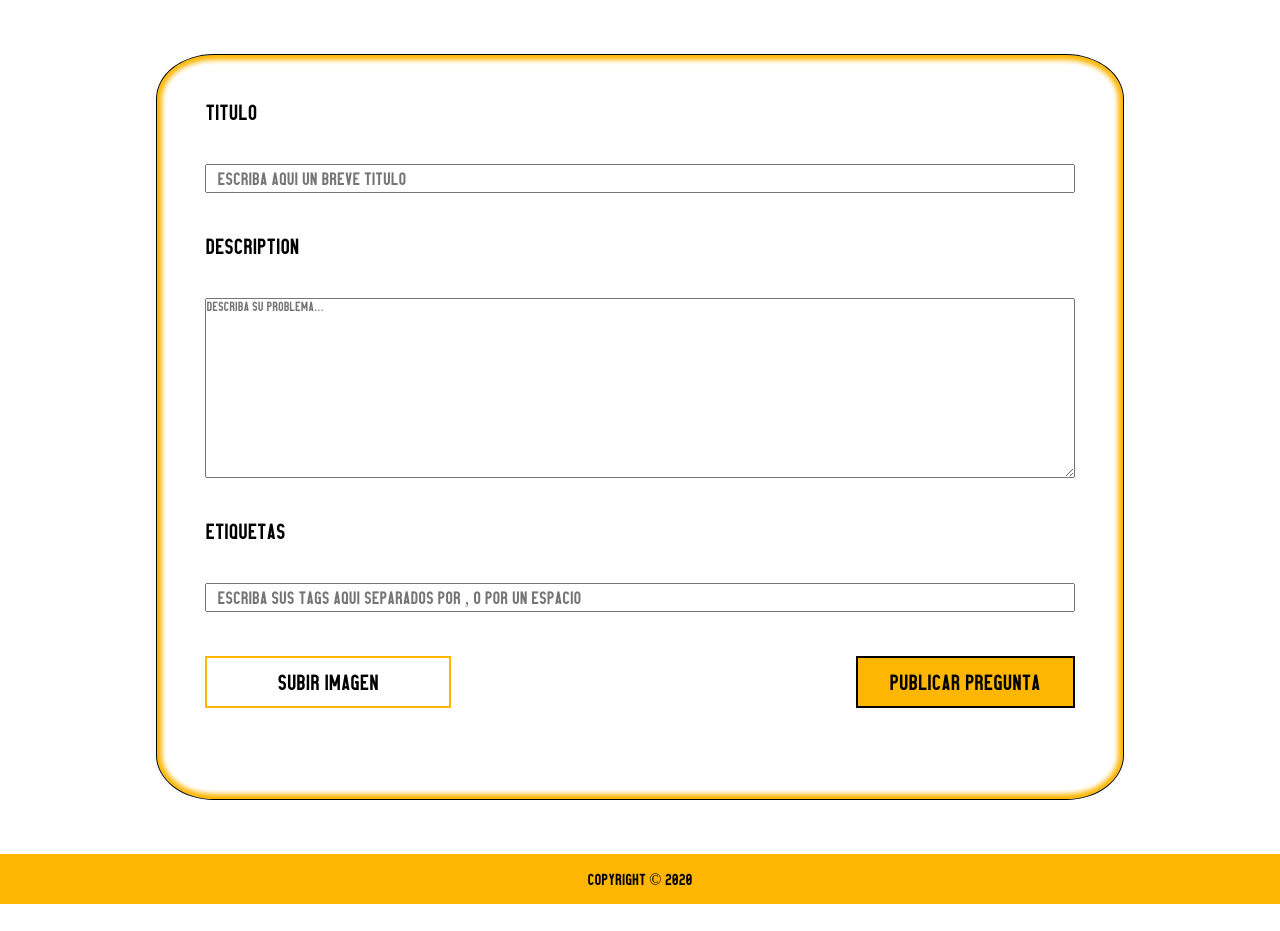
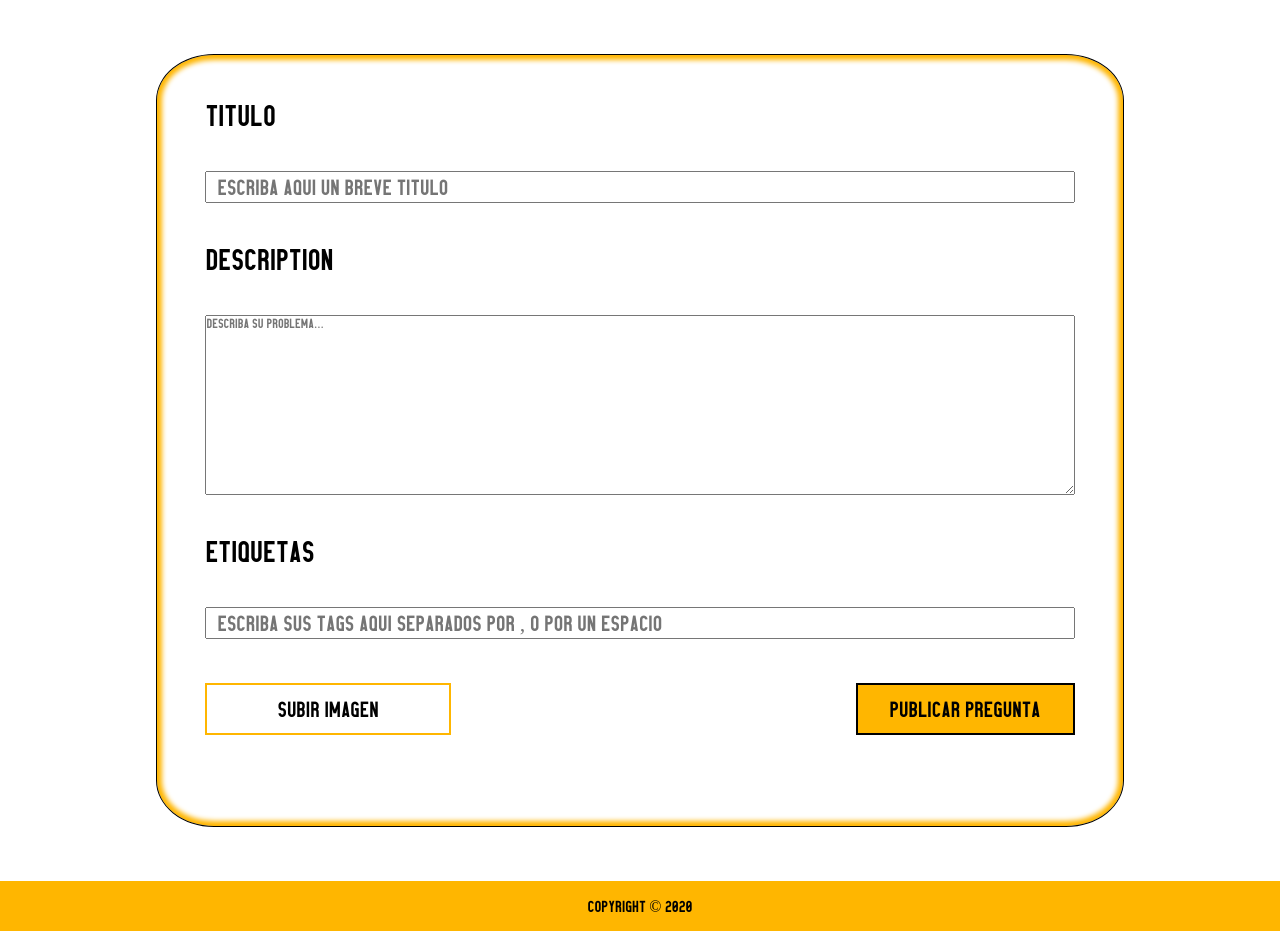
Before and after one commit to AlejandroPerezAnuncibay/proyecto2, a PHP site: page /proyecto2/php/newquestions.php in a window 1280 px wide. Shown: the part 60-991 px from the top of the page. Before the commit the page ends 964 px from the top, so only its background shows below. Run offline with PHP 8.4, Linux system fonts and the light colour scheme; some libraries are stand-ins or nearby versions.

Commit message:
newquestions

```diff
--- a/style/menu.css
+++ b/style/menu.css
@@ -82,6 +82,7 @@
     display: none;
 }
 .btncambiar{
+    cursor: pointer;
     display: none;
 }
 
@@ -125,6 +126,12 @@ form.buscador::after {
     content: "";
     clear: both;
     display: table;
+}
+i{
+    cursor: pointer;
+}
+i:hover{
+    color: white;
 }
 /*DISEÑO ESCRITORIO*/
 @media (min-width: 768px){
--- a/style/newquestions.css
+++ b/style/newquestions.css
@@ -110,4 +110,14 @@
     .button2 a{
         color:black;
     }
+    .formulario label{
+        font-size:30px;
+
+    }
+    .formulario input{
+
+        font-size: 22px;
+
+
+    }
 }
```
